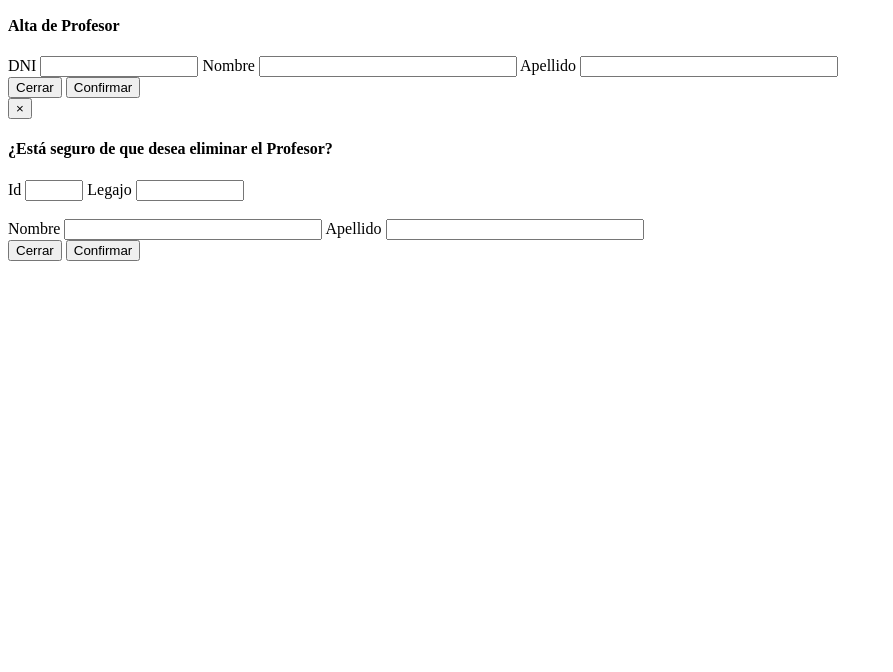
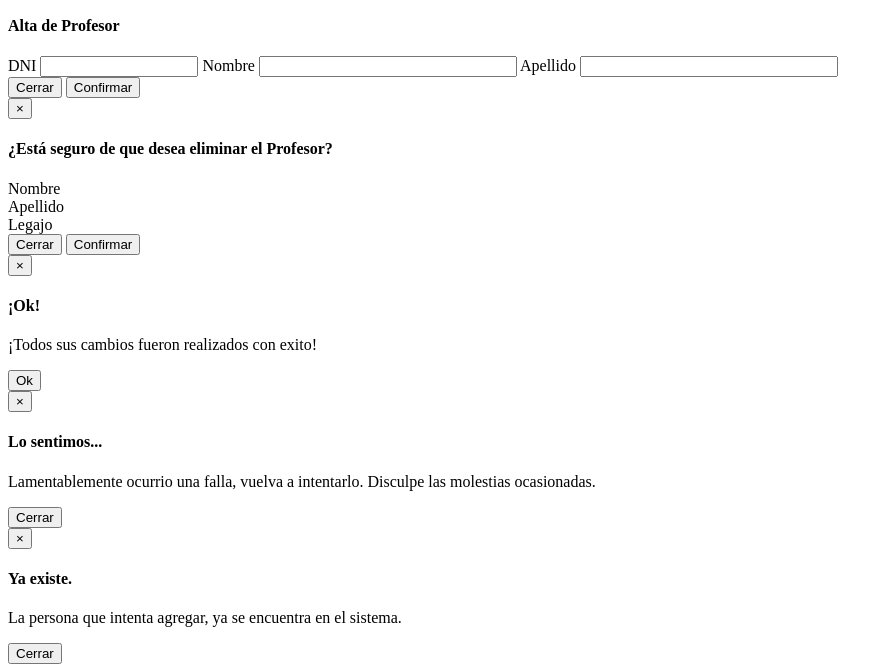
Before and after one commit to mabregu/campus, a CodeIgniter app: the page made by application/views/Profesores/listado.php in a window 1280 px wide. Shown: the part 448-1120 px from the top of the page, without its empty margins (0-893 px from the left). Before the commit the page ends 709 px from the top, so only its background shows below. Run offline with CodeIgniter, Linux system fonts and the light colour scheme; data that the repository does not hold is empty.

Commit message:
Update
Cambios generales en las vistas

```diff
--- a/application/models/ProfesoresModel.php
+++ b/application/models/ProfesoresModel.php
@@ -24,9 +24,10 @@ class ProfesoresModel extends CI_Model {
     public function getById($id) {
         $this->db->select('*');
         $this->db->from('persona');
-        $this->db->where('id', $id);
+        $this->db->where('dni', $id);
         $consulta = $this->db->get();
         $resultado = $consulta->row();
+        //echo $this->db->last_query();die;
         return $resultado;
     }
 
@@ -36,7 +37,7 @@ class ProfesoresModel extends CI_Model {
             'apellido' => $apellido,
         );
 
-        if ($id) {
+        if(is_numeric($id)) {
             $this->db->where('id', $id);
             $this->db->update('persona', $data_editar);
         } else {
@@ -63,6 +64,7 @@ class ProfesoresModel extends CI_Model {
             );
 
             $this->db->insert('profesores', $alumno);
+            //echo $this->db->last_query();die;
         }
     }
 
--- a/application/views/Profesores/listado.php
+++ b/application/views/Profesores/listado.php
@@ -110,17 +110,18 @@ and open the template in the editor.
                 <h4 class="modal-title" id="EditarLabel">Alta de Profesor</h4>
             </div>
             <div class="modal-body">
+                <form id="formulario" action="" method="post" onsubmit="return false">
                     <label>DNI</label>
                     <input id="dni" name="dni" class="form-control" style="width: 150px ;" required>
                     <label>Nombre</label>
                     <input id="nomb" name="name" class="form-control" style="width: 250px ;" required>
                     <label>Apellido</label>
                     <input id="apel" name="ape" class="form-control" style="width: 250px ;" required>
-            </div>
                     <div class="modal-footer">
                         <button type="button" class="btn btn-default" data-dismiss="modal">Cerrar</button>
-                <button type="button" class="btn btn-primary " onclick="nuevo($('#Alta #dni').val(), $('#Alta #apel').val(), $('#Alta #nomb').val(), $('#Alta #carr').val());
-                        return false;">Confirmar</button>
+                        <button type="submit" class="btn btn-primary " id='enviar'>Confirmar</button>
+                    </div>
+                </form>
             </div>
         </div>
     </div>
@@ -135,21 +136,81 @@ and open the template in the editor.
                 <h4 class="modal-title" id="EditarLabel">¿Está seguro de que desea eliminar el Profesor?</h4>
             </div>
             <div class="modal-body">
-                <form class="form-inline">
-                    <label>Id</label>
-                    <input id="id" name="id" class="form-control" style="width: 50px ;" readonly="readonly">
+                <form class="form-inline" id="formulario_eliminar">
+                    <div class="form-group">
+                        <input id="id_prof" name="id" class="form-control" type="hidden">
+                    </div>
+                    <div class="form-group">
+                        <label>Nombre</label>
+                        <div id="nomb"></div>
+                    </div>
+                    <div class="form-group">
+                        <label>Apellido</label>
+                        <div id="apel"></div>
+                    </div>
+                    <div class="form-group">
                         <label>Legajo</label>
-                    <input id="leg" name="leg" class="form-control" style="width: 100px ;" readonly="readonly">
-                </form><br>
-                <label>Nombre</label>
-                <input id="nomb" name="name" class="form-control" style="width: 250px ;" readonly="readonly">
-                <label>Apellido</label>
-                <input id="apel" name="ape" class="form-control" style="width: 250px ;" readonly="readonly">
+                        <div id="leg"></div>
+                    </div>
+                </form>
             </div>
             <div class="modal-footer">
                 <button type="button" class="btn btn-default" data-dismiss="modal">Cerrar</button>
-                <button type="button" class="btn btn-primary " onclick="eliminar($('#Eliminar #id').val());
-                        return false;">Confirmar</button>
+                <button type="button" class="btn btn-primary " id='borrar'>Confirmar</button>
+            </div>
+        </div>
+    </div>
+</div>
+
+<!-- Modal Ok-->
+<div class="modal fade" id="ok-modal" tabindex="-1" role="dialog" aria-labelledby="okLabel">
+    <div class="modal-dialog modal-sm" role="document">
+        <div class="modal-content">
+            <div class="modal-header">
+                <button type="button" class="close" data-dismiss="modal" aria-label="Close"><span aria-hidden="true">&times;</span></button>
+                <h4 class="modal-title" id="okLabel">¡Ok!</h4>
+            </div>
+            <div class="modal-body">
+                <p>¡Todos sus cambios fueron realizados con exito!</p>
+            </div>
+            <div class="modal-footer">
+                <button type="button" class="btn btn-primary" data-dismiss="modal" onclick="location.href = '<?php echo site_url('index.php/Profesores/Lista') ?>';">Ok</button>
+            </div>
+        </div>
+    </div>
+</div>
+
+<!-- Modal Fallo-->
+<div class="modal fade" id="fallo-modal" tabindex="-1" role="dialog" aria-labelledby="falloLabel">
+    <div class="modal-dialog modal-sm" role="document">
+        <div class="modal-content">
+            <div class="modal-header">
+                <button type="button" class="close" data-dismiss="modal" aria-label="Close"><span aria-hidden="true">&times;</span></button>
+                <h4 class="modal-title" id="falloLabel">Lo sentimos...</h4>
+            </div>
+            <div class="modal-body">
+                <p>Lamentablemente ocurrio una falla, vuelva a intentarlo. Disculpe las molestias ocasionadas.</p>
+            </div>
+            <div class="modal-footer">
+                <button type="button" class="btn btn-primary" data-dismiss="modal" onclick="location.href = '<?php echo site_url('index.php/Profesores/Lista') ?>';">Cerrar</button>
+            </div>
+        </div>
+    </div>
+</div>
+
+<!-- Modal ya existe-->
+<div class="modal fade" id="existe-modal" tabindex="-1" role="dialog" aria-labelledby="existeLabel">
+    <div class="modal-dialog modal-sm" role="document">
+        <div class="modal-content">
+            <div class="modal-header">
+                <button type="button" class="close" data-dismiss="modal" aria-label="Close"><span aria-hidden="true">&times;</span></button>
+                <h4 class="modal-title" id="existeLabel">Ya existe.</h4>
+            </div>
+            <div class="modal-body">
+                <p>La persona que intenta agregar, ya se encuentra en el sistema.</p>
+            </div>
+            <div class="modal-footer">
+                <button type="button" class="btn btn-primary" data-dismiss="modal" onclick="location.href = '<?php echo site_url('index.php/Profesores/Lista') ?>';">Cerrar</button>
             </div>
         </div>
     </div>
@@ -191,17 +252,19 @@ and open the template in the editor.
             "nombre": $('#eliminar' + id).data('name')
         };
 
-        $('#Eliminar #id').val(datos['id']);
-        $('#Eliminar #leg').val(datos['legajo']);
-        $('#Eliminar #nomb').val(datos['nombre']);
-        $('#Eliminar #apel').val(datos['apellido']);
+        $("#Eliminar #id_prof").val(datos["id"]);
+        $("#Ver #id").html(datos["id"]);
+        $("#Ver #leg").html(datos["legajo"]);
+        $("#Ver #nomb").html(datos["nombre"]);
+        $("#Ver #apel").html(datos["apellido"]);
     }
 
     function guardarCambios(id, apellido, nombre) {
+
         var parametros = {
             "id": id,
             "ape": apellido,
-            "nom": nombre
+            "name": nombre
         };
 
         $.ajax({
@@ -209,56 +272,78 @@ and open the template in the editor.
             url: '<?php echo site_url('index.php/Profesores/guardarCambios/') ?>' + parametros['id'],
             method: 'POST',
             success: function (result) {
-                window.location.replace("<?php echo site_url('index.php/Profesores/Lista') ?>");
+                $("#ok-modal").modal("show");
             },
             error: function () {
-                alert("Ocurrio un error!");
-                window.location.replace("<?php echo site_url('index.php/Profesores/Lista') ?>");
+                $("#fallo-modal").modal("show");
             }
         });
     }
 
-    function eliminar(id) {
-        var id_alumno = id;
+    $( '#borrar' ).click(function() {
+        eliminar();
+    });
+
+    function eliminar() {
 
         $.ajax({
-            data: id_alumno,
-            url: '<?php echo site_url('index.php/Profesores/eliminar/') ?>' + id_alumno,
+            data: $('#formulario_eliminar').serialize(),
+            url: '<?php echo site_url('index.php/Profesores/eliminar/') ?>',
             method: 'POST',
             success: function (result) {
-                window.location.replace("<?php echo site_url('index.php/Profesores/Lista') ?>");
+                $("#ok-modal").modal("show");
             },
             error: function () {
-                alert("Ocurrio un error!");
-                window.location.replace("<?php echo site_url('index.php/Profesores/Lista') ?>");
+                $("#fallo-modal").modal("show");
             }
         });
     }
 
-    function nuevo(dni, apellido, nombre) {
+    $( '#enviar' ).click(function() {
+        nuevo();
+    });
 
-        var parametros = {
-            "dni": dni,
-            "ape": apellido,
-            "nom": nombre
-        };
-
-        if (parametros['dni'] && parametros['ape'] && parametros['nom']) {
+    function nuevo() {
+        var nuevo=true
         $.ajax({
-                data: parametros,
-                url: '<?php echo site_url('index.php/Profesores/guardarCambios/') ?>',
+            data: $('#formulario').serialize(),
+            url: '<?php echo site_url('index.php/Profesores/guardarCambios/') ?>'+nuevo,
             method: 'POST',
-                success: function (result) {
-                    window.location.replace("<?php echo site_url('index.php/Profesores/Lista') ?>");
+            dataType: 'JSON',
+            success: function (data) {
+				if(data['status']){
+					$('#ok-modal').modal('show');
+				} else {
+					if(data['existe']) {
+						$('#existe-modal').modal('show');
+					}
+				}
             },
             error: function () {
-                    alert("Ocurrio un error!");
-                    window.location.replace("<?php echo site_url('index.php/Profesores/Lista') ?>");
+                $("#fallo-modal").modal("show");
             }
         });
-        } else {
-            alert('Faltan datos!');
+
     }
 
+    function validarFormulario() {
+	   jQuery.validator.messages.required = 'Este campo es obligatorio.';
+	   jQuery.validator.messages.number = 'Este campo debe ser num&eacute;rico.';
+	   jQuery.validator.messages.email = 'La direcci&oacute;n de correo es incorrecta.';
+	   $("#formulario").validate();
 	 }
+
+
+	(function() {
+	   validarFormulario();
+	})();
+
 </script>
+<style type="text/css">
+	.error {
+		color: #a94442;
+		background-color: #f2dede;
+		border-color: #ebccd1;
+		width:100%;
+	}
+</style>
--- a/chat.txt
+++ b/chat.txt
@@ -22,3 +22,4 @@
 <span>Nelson Martin Abregu</span>Hola
 <span>Nelson Martin Abregu</span>sddsa
 <span>Nelson Martin Abregu</span>asda
+<span>Nelson Martin Abregu</span>vvhm}
```
Also changed, not shown: application/controllers/Profesores.php (+8 -5 lines), application/views/Alumnos/listado.php (+5 -5 lines). Lines whose indentation alone changed are shown as unchanged.
